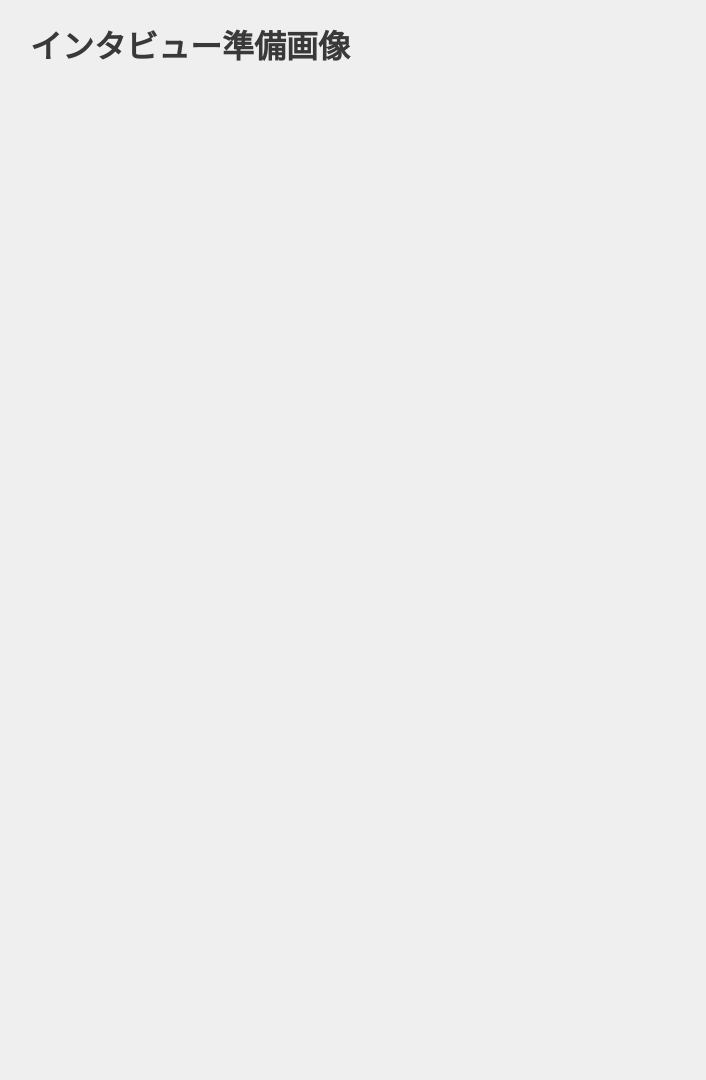
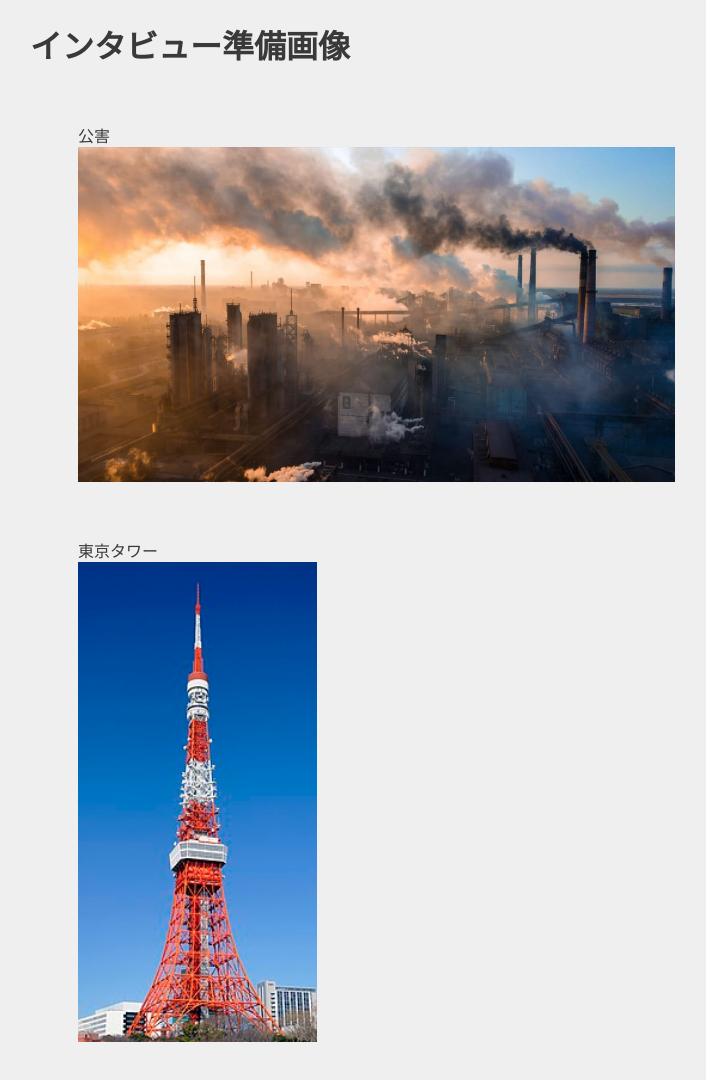
Before and after one commit to kkogenn/xbp, a plain HTML site: page de12/9.html in a window 1280 px wide. Shown: the whole page, without its empty margins (0-706 px from the left). Before the commit the page ends 800 px from the top, so only its background shows below. Drawn offline with Linux system fonts and the light colour scheme.

Commit message:
interview1

```diff
--- a/de12/9.html
+++ b/de12/9.html
@@ -10,6 +10,12 @@
 
        <body>
          <h1>インタビュー準備画像</h1>
+         <br>
+         <div>公害<br>
+         <img src="./images/公害.jpeg" width="50%" alt=""></div>
+         <br><br>
+         <div>東京タワー<br>
+         <img src="./images/東京タワー.jpg" width="20%" alt=""></div>
 
 
       </body>
```
Also changed, not shown: de12/index.html (+1 -0 lines), de12/images/公害.jpeg (added), de12/images/東京タワー.jpg (added).
